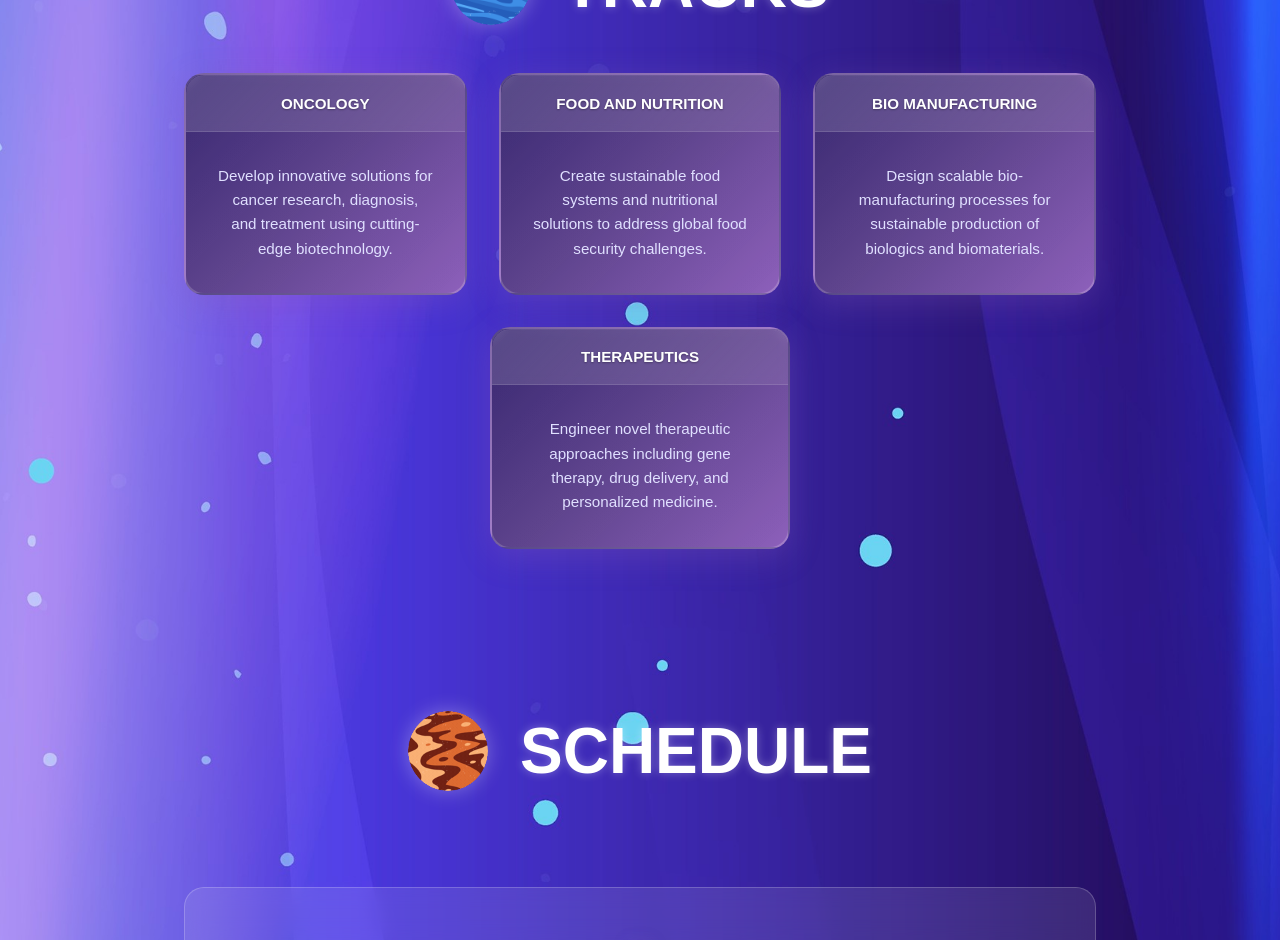
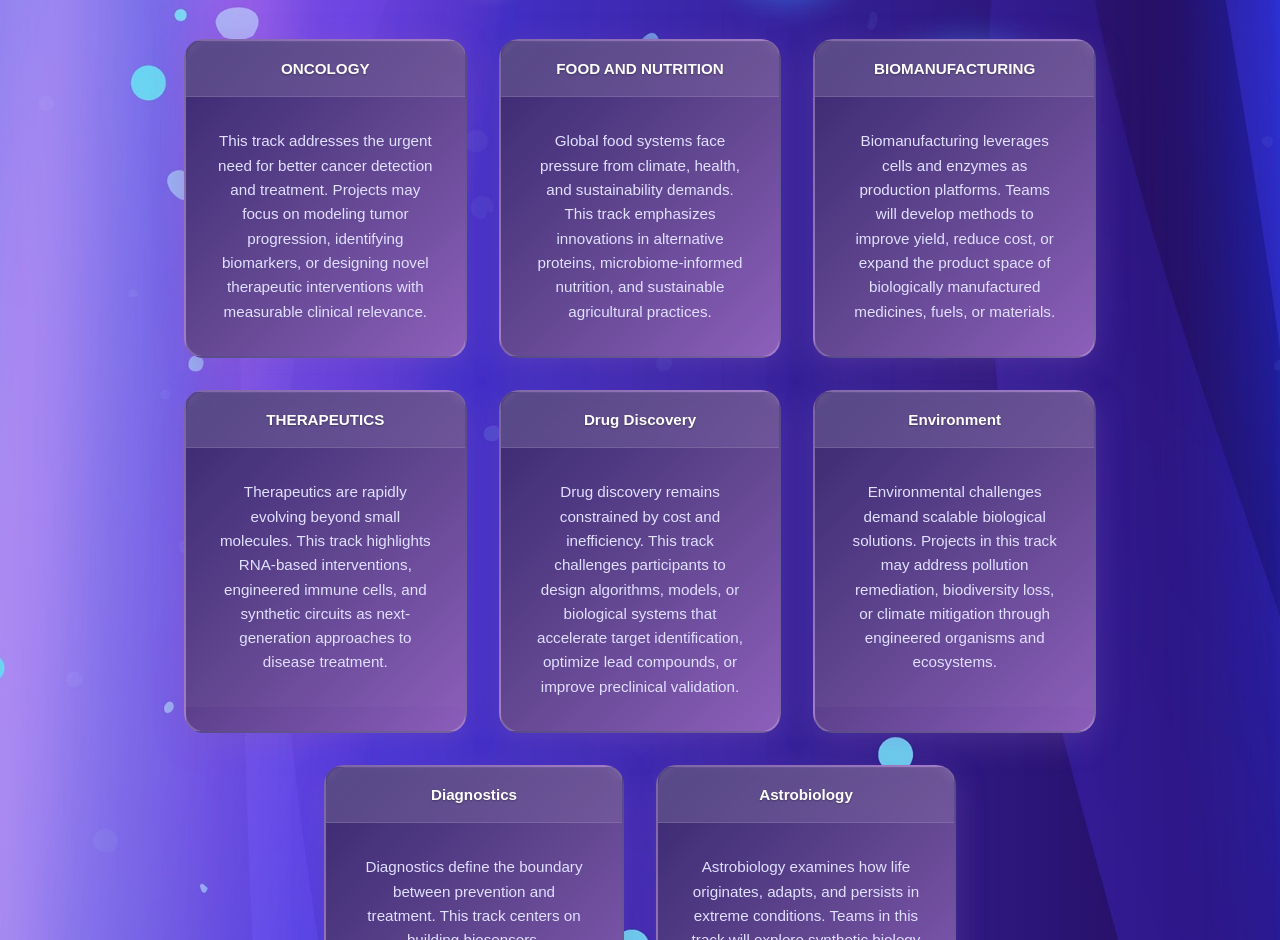
Before and after one commit to igemwebops/turbiohacks, a Next.js app: page / in a window 1280 px wide. Shown: the part 1860-2800 px from the top of the page. Built offline with nearby package versions, Linux system fonts and the light colour scheme.

Commit message:
Update Tracks.tsx

```diff
--- a/app/components/Tracks.tsx
+++ b/app/components/Tracks.tsx
@@ -5,23 +5,43 @@ export default function Tracks() {
     {
       name: 'ONCOLOGY',
       color: '#FF69B4',
-      description: 'Develop innovative solutions for cancer research, diagnosis, and treatment using cutting-edge biotechnology.'
+      description: 'This track addresses the urgent need for better cancer detection and treatment. Projects may focus on modeling tumor progression, identifying biomarkers, or designing novel therapeutic interventions with measurable clinical relevance.'
     },
     {
       name: 'FOOD AND NUTRITION',
       color: '#9370DB',
-      description: 'Create sustainable food systems and nutritional solutions to address global food security challenges.'
+      description: 'Global food systems face pressure from climate, health, and sustainability demands. This track emphasizes innovations in alternative proteins, microbiome-informed nutrition, and sustainable agricultural practices.'
     },
     {
-      name: 'BIO MANUFACTURING',
+      name: 'BIOMANUFACTURING',
       color: '#8A2BE2',
-      description: 'Design scalable bio-manufacturing processes for sustainable production of biologics and biomaterials.'
+      description: 'Biomanufacturing leverages cells and enzymes as production platforms. Teams will develop methods to improve yield, reduce cost, or expand the product space of biologically manufactured medicines, fuels, or materials.'
     },
     {
       name: 'THERAPEUTICS',
       color: '#FF1493',
-      description: 'Engineer novel therapeutic approaches including gene therapy, drug delivery, and personalized medicine.'
-    }
+      description: 'Therapeutics are rapidly evolving beyond small molecules. This track highlights RNA-based interventions, engineered immune cells, and synthetic circuits as next-generation approaches to disease treatment.'
+    },
+    {
+      name: 'Drug Discovery',
+      color: '#FF69B4',
+      description: 'Drug discovery remains constrained by cost and inefficiency. This track challenges participants to design algorithms, models, or biological systems that accelerate target identification, optimize lead compounds, or improve preclinical validation.'
+    },
+    {
+      name: 'Environment',
+      color: '#FF69B4',
+      description: 'Environmental challenges demand scalable biological solutions. Projects in this track may address pollution remediation, biodiversity loss, or climate mitigation through engineered organisms and ecosystems.'
+    },
+    {
+      name: 'Diagnostics',
+      color: '#FF69B4',
+      description: 'Diagnostics define the boundary between prevention and treatment. This track centers on building biosensors, computational classifiers, and rapid detection tools that enable earlier and more accurate decision-making.'
+    },
+    {
+      name: 'Astrobiology',
+      color: '#FF69B4',
+      description: 'Astrobiology examines how life originates, adapts, and persists in extreme conditions. Teams in this track will explore synthetic biology and computational approaches to test life’s boundaries and inform future space exploration.'
+    },
   ];
 
   return (
```
